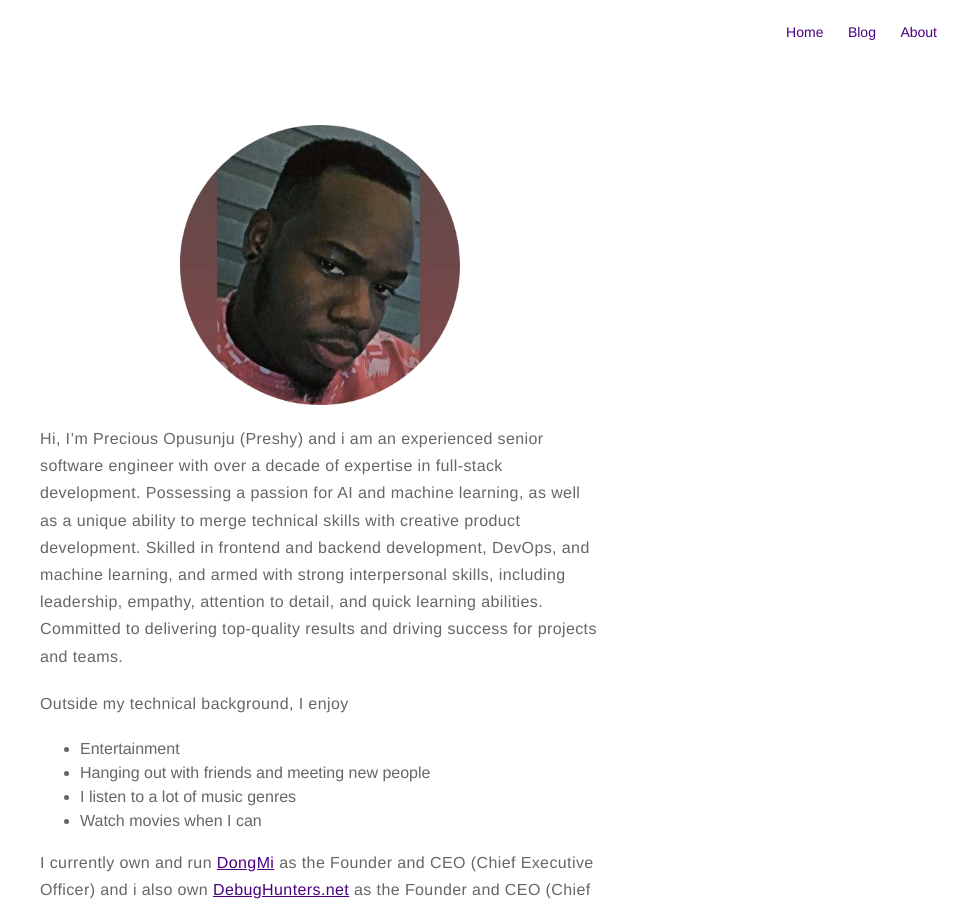
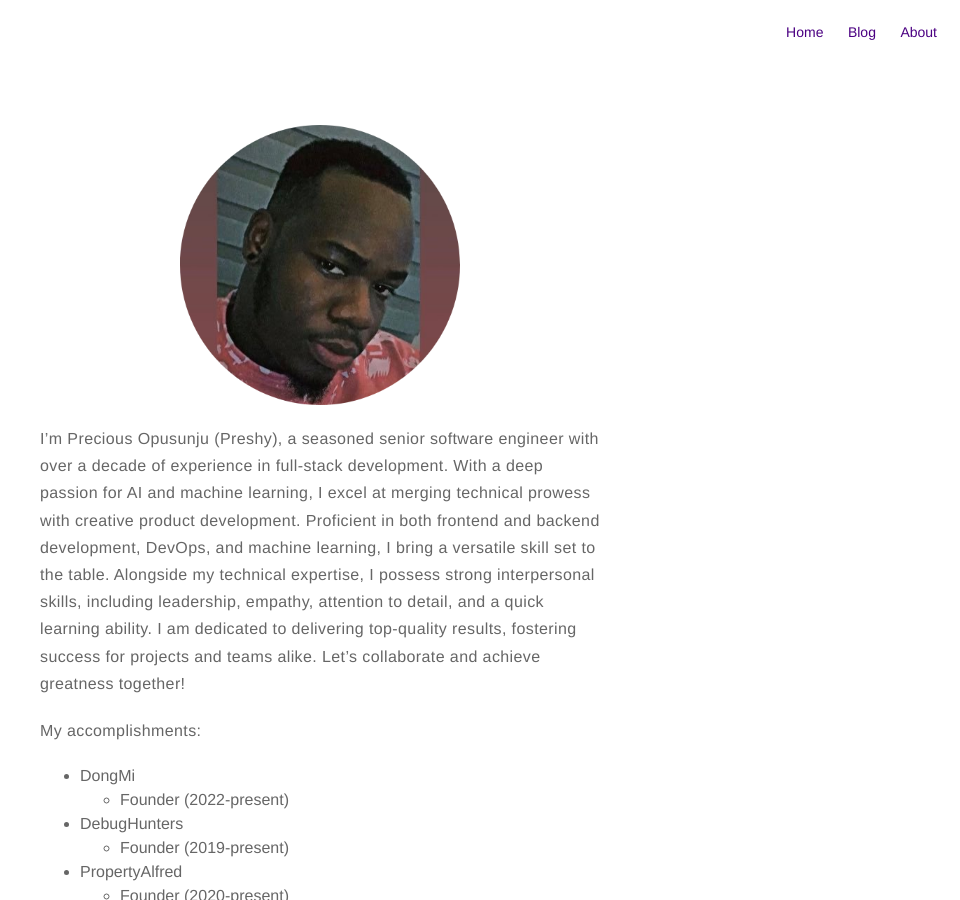
Before and after one commit to Preshy/preshy.github.io, a Jekyll site: the page built from about.md, in a window 1280 px wide and 900 px high. Shown: the whole window, without its empty margins (320-1280 px from the left). Built offline with Jekyll 4.4.1, drawn with Linux system fonts in a browser that asks for light colours; some of the changed text lies outside the part shown.

Commit message:
Update about.md

```diff
--- a/about.md
+++ b/about.md
@@ -5,16 +5,9 @@ skip_index: true
 ---
 ![Profile Image]({{ site.url }}/{{ site.picture }})
 
-Hi, I'm Precious Opusunju (Preshy) and i am an experienced senior software engineer with over a decade of expertise in full-stack development. Possessing a passion for AI and machine learning, as well as a unique ability to merge technical skills with creative product development. Skilled in frontend and backend development, DevOps, and machine learning, and armed with strong interpersonal skills, including leadership, empathy, attention to detail, and quick learning abilities. Committed to delivering top-quality results and driving success for projects and teams.
+I’m Precious Opusunju (Preshy), a seasoned senior software engineer with over a decade of experience in full-stack development. With a deep passion for AI and machine learning, I excel at merging technical prowess with creative product development. Proficient in both frontend and backend development, DevOps, and machine learning, I bring a versatile skill set to the table. Alongside my technical expertise, I possess strong interpersonal skills, including leadership, empathy, attention to detail, and a quick learning ability. I am dedicated to delivering top-quality results, fostering success for projects and teams alike. Let’s collaborate and achieve greatness together!
 
-Outside my technical background, I enjoy
-- Entertainment
-- Hanging out with friends and meeting new people
-- I listen to a lot of music genres
-- Watch movies when I can
-
-I currently own and run [DongMi](https://chat.dongmi.shop) as the Founder and CEO (Chief Executive Officer) and i also own [DebugHunters.net](https://debughunters.net) as the Founder and CEO (Chief Executive Officer). I also work with some firms below.
-
+My accomplishments:
 - DongMi
 	- Founder (2022-present)
 
@@ -107,7 +100,7 @@ I currently own and run [DongMi](https://chat.dongmi.shop) as the Founder and CE
 
 ## Projects
 I try to write about projects I find interesting. Find a couple on
-- [My linkedin page](https://linkedin.com/in/masterpreshy)
+- [My linkedin page](https://linkedin.com/in/devpreshy)
 - [My github page](https://github.com/Preshy)
 
-[shoot me a mail](mailto:masterpreshy1@gmail.com)
+[shoot me a mail](mailto:precious@dongmi.shop)
```
